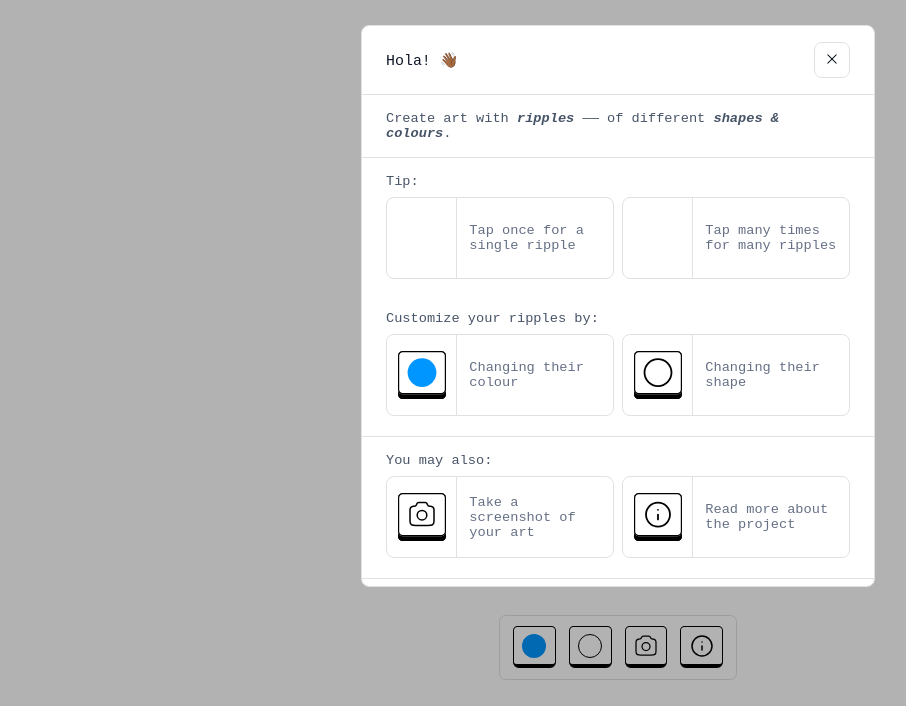
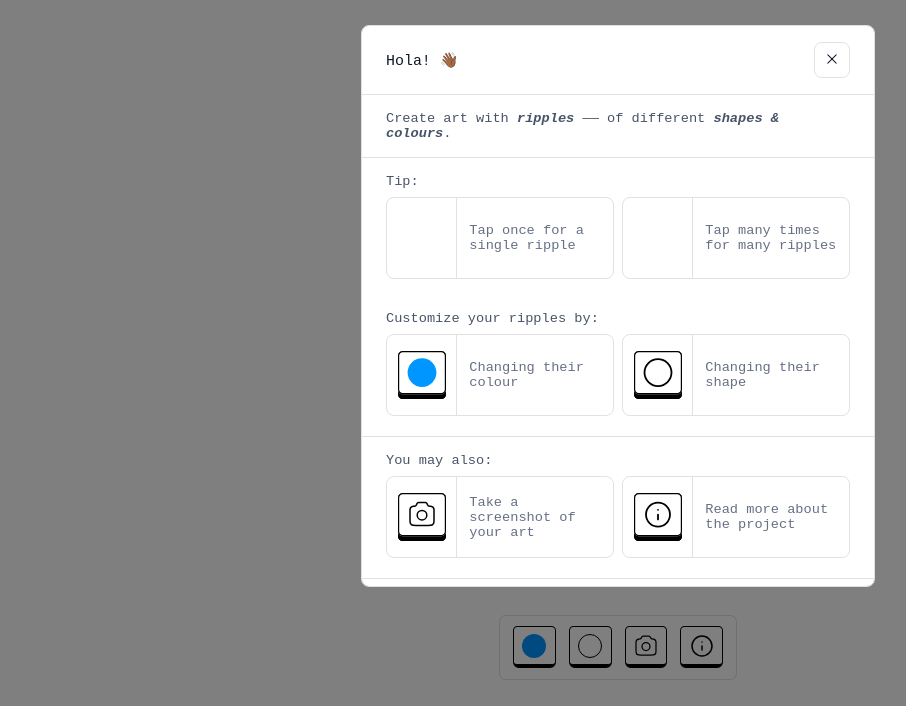
Before and after one commit to arko97x/ripple-art, a plain HTML site: page index.html in a window 1280 px wide. Shown: the part 94-800 px from the top of the page, without its empty margins (22-928 px from the left). Drawn offline with nearby package versions, Linux system fonts and the light colour scheme; grey boxes are pictures that could not be loaded.

Commit message:
super minor aesthetic change

```diff
--- a/script.js
+++ b/script.js
@@ -1,6 +1,5 @@
 // Detect Safari
 var isSafari = /^((?!chrome|android).)*safari/i.test(navigator.userAgent);
-console.log(isSafari);
 
 document.body.addEventListener('touchstart', function () {
     var singleTapVideo = document.getElementById('singleTapVideo');
--- a/style.css
+++ b/style.css
@@ -204,7 +204,7 @@ html {
     left: 0;
     width: 100%;
     height: 100%;
-    background-color: rgba(0, 0, 0, 0.3);
+    background-color: rgba(0, 0, 0, 0.5);
     cursor: pointer;
     z-index: 10;
     display: none;
```
